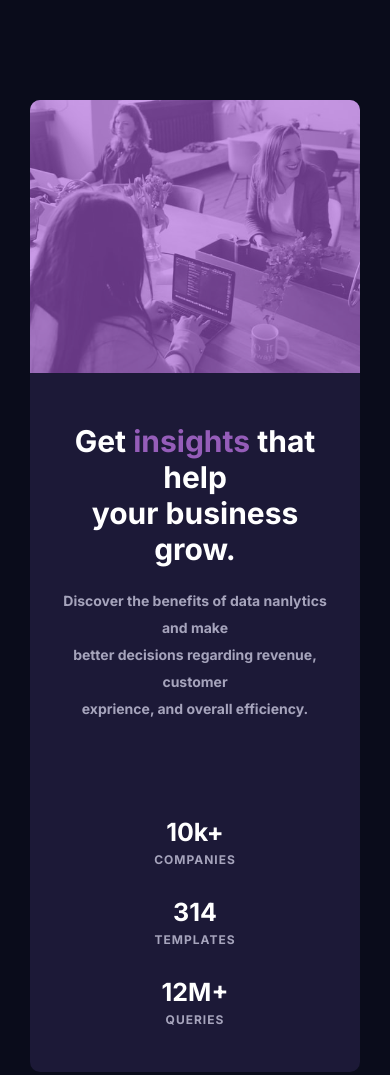
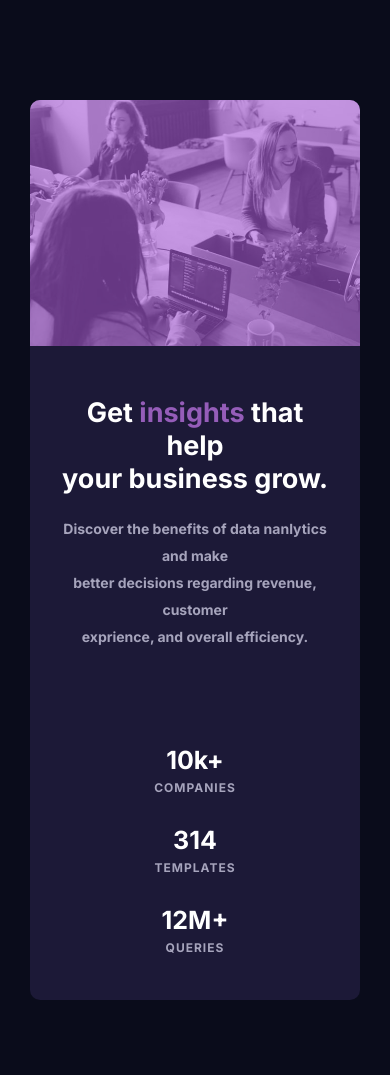
Before and after one commit to Hanieh-mn/stats-preview-card, a plain HTML site: page index.html in a window 390 px wide. Drawn offline with Linux system fonts and the light colour scheme; a web font is replaced by a local one.

Commit message:
changing the mobile photo

```diff
--- a/index.html
+++ b/index.html
@@ -33,7 +33,12 @@
                 </div>
             </div>
             <div class="right-section">
-                <img src="images/image-header-desktop.jpg" alt="">
+                <div class="desktop">
+                    <img src="images/image-header-desktop.jpg" alt="">
+                </div>
+                <div class="mobile">
+                    <img src="images/image-header-mobile.jpg" alt="">
+                </div>
             </div>
         </div>
     </div>
--- a/style.css
+++ b/style.css
@@ -41,12 +41,17 @@ body {
 .right-section {
   width: 50%;
   height: auto;
+  display: flex;
   border-top-right-radius: 10px;
   border-bottom-right-radius: 10px;
   background-color: hsl(277, 64%, 61%);
 }
 
-.right-section img {
+.mobile {
+    display: none;
+}
+
+.right-section .desktop img {
   width: 100%;
   height: 100%;
   opacity: 0.4;
@@ -145,10 +150,22 @@ body {
   }
 
   .right-section img {
+    width: 100%;
+    height: 100%;
+    opacity: 0.4;
+    object-fit: cover;
     border-top-left-radius: 10px;
     border-top-right-radius: 10px;
     border-bottom-left-radius: 0;
     border-bottom-right-radius: 0;
+  }
+
+  .desktop {
+    display: none;
+  }
+
+  .mobile {
+    display: block;
   }
 
   .left-section {
@@ -162,17 +179,16 @@ body {
     border-bottom-right-radius: 10px;
     border-top-left-radius: 0;
     padding: 0 25px;
-    margin-top: -4px;
   }
 
   .left-section h1 {
     margin-left: 0;
-    font-size: 36px;
+    font-size: 40px;
   }
 
   .left-section p {
     margin-left: 0;
-    font-size: 15px;
+    font-size: 16px;
   }
 
   .last {
@@ -205,7 +221,7 @@ body {
   }
 }
 
-@media only screen and (max-width: 488px) {
+@media only screen and (max-width: 529px) {
   .left-section h1 {
     font-size: 32px;
   }
@@ -223,10 +239,16 @@ body {
   }
 }
 
-@media only screen and (max-width: 425px) {
+@media only screen and (max-width: 446px) {
   .left-section h1 {
     font-size: 30px;
   }
+}
+
+@media only screen and (max-width: 404px) {
+    .left-section h1 {
+        font-size: 27px;
+    }
 }
 
 @media only screen and (max-width: 350px) {
```
